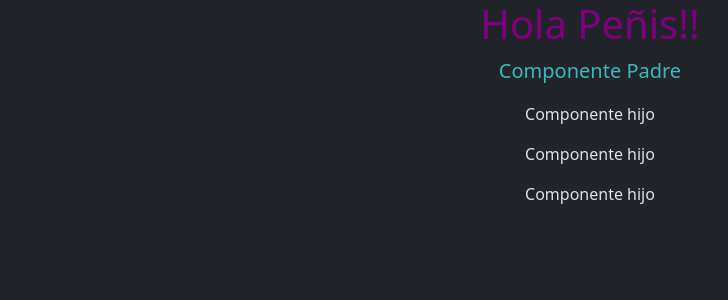
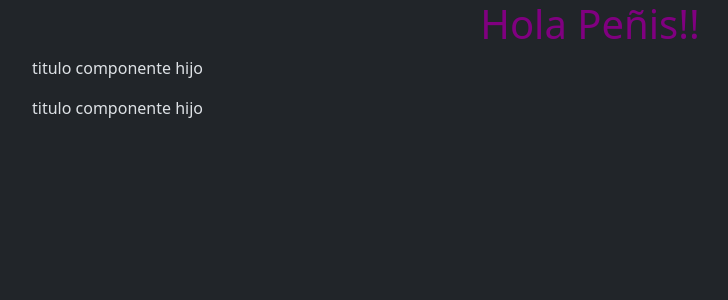
Before and after one commit to JuliaParra/Ejercicios-Angular, an Angular app: page / in a window 1280 px wide. Shown: the top 300 px of the page, without its empty margins (50-778 px from the left). Built offline with nearby package versions, Linux system fonts and the light colour scheme.

Commit message:
practica encapsulamiento

```diff
--- a/src/app/app.component.html
+++ b/src/app/app.component.html
@@ -2,7 +2,7 @@
 <div class="container">
 
     <h1 class="text-center" style="color: purple;">{{ titulo }}</h1>
-    <app-padre></app-padre>
+<app-hijo/>
 
 
 </div>
--- a/src/app/app.component.ts
+++ b/src/app/app.component.ts
@@ -4,11 +4,12 @@ import { NuevoComponenteComponent } from "./nuevo-componente/nuevo-componente.co
 import { ComponenteInlineComponent } from './componente-inline/componente-inline.component';
 import { InterpolacionComponent } from "./interpolacion/interpolacion.component";
 import { PadreComponent } from "./padre/padre.component";
+import { HijoComponent } from "./hijo/hijo.component";
 
 @Component({
   selector: 'app-root',
   standalone: true,
-  imports: [RouterOutlet, NuevoComponenteComponent, ComponenteInlineComponent, InterpolacionComponent, PadreComponent],
+  imports: [RouterOutlet, NuevoComponenteComponent, ComponenteInlineComponent, InterpolacionComponent, PadreComponent, HijoComponent],
   templateUrl: './app.component.html',
   styleUrl: './app.component.css'
 })
--- a/src/app/hijo/hijo.component.html
+++ b/src/app/hijo/hijo.component.html
@@ -1 +1,2 @@
-<p>hijo works!</p>
+<p>{{mostrarTitulo}}</p>
+<p>{{getTitulo()}}</p>
--- a/src/app/hijo/hijo.component.ts
+++ b/src/app/hijo/hijo.component.ts
@@ -9,10 +9,14 @@ import { Component } from '@angular/core';
 })
 export class HijoComponent {
  private titulo = 'titulo componente hijo';
-
- get mostrartitulo(){
+//Getter de typescript
+ get mostrarTitulo(){
   return this.titulo
 
 
  }
+
+ getTitulo(){
+  return this.titulo;
 }
+}
```
